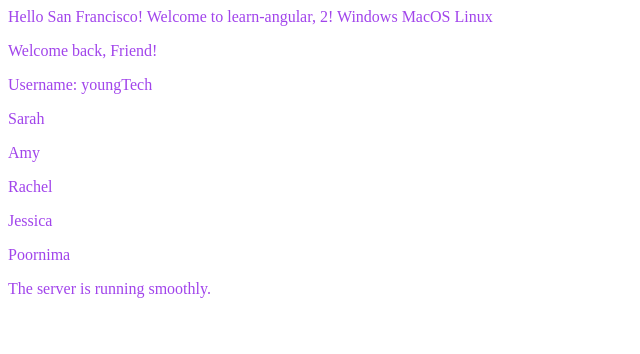
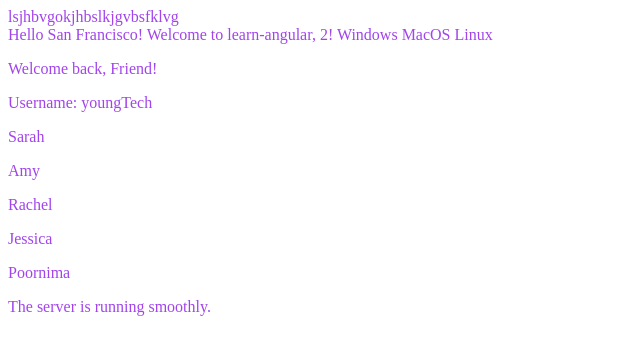
Before and after one commit to Annihilator544/learn-angular2, an Angular app: page / in a window 1280 px wide. Shown: the top 354 px of the page, without its empty margins (0-640 px from the left). Built offline with nearby package versions, Linux system fonts and the light colour scheme.

Commit message:
6-property-binding

```diff
--- a/src/app/app.ts
+++ b/src/app/app.ts
@@ -5,6 +5,7 @@ import { User } from './user/user';
 @Component({
   selector: 'app-root',
   template: `
+  <div [contentEditable]="isEditable">lsjhbvgokjhbslkjgvbsfklvg</div>
   Hello {{ city }}! Welcome to {{ title() }}, {{ 1 + 1 }}!
   @for (os of operatingSystems; track os.id) {
       {{ os.name }}
@@ -31,5 +32,6 @@ export class App {
   isLoggedIn = true;
   isServerRunning = true;
   operatingSystems = [{id: 'win', name: 'Windows'}, {id: 'osx', name: 'MacOS'}, {id: 'linux', name: 'Linux'}];
+  isEditable = true;
   protected readonly title = signal('learn-angular');
 }
```
